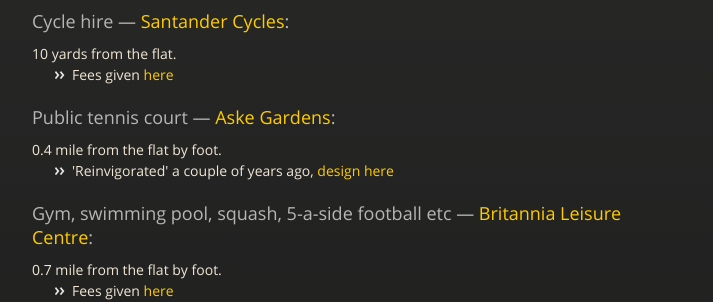
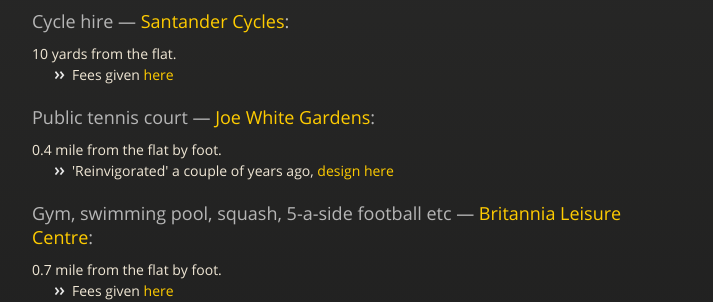
Before and after one commit to owenlydiard/3ibc, a Jekyll site: the page built from facilities.html, in a window 1280 px wide. Shown: the part 239-541 px from the top of the page, without its empty margins (283-996 px from the left). Built offline with Jekyll 4.4.1, drawn with Linux system fonts in a browser that asks for light colours; nearby versions of some CDN libraries.

Commit message:
Aske gardens now 'Joe White' gardens.

```diff
--- a/facilities.html
+++ b/facilities.html
@@ -11,7 +11,7 @@
 <li>Fees given <a href="https://tfl.gov.uk/modes/cycling/santander-cycles/what-you-pay">here</a></li>
 </ul>
 
-<h3>Public tennis court &mdash; <a href="http://www.hackney.gov.uk/aske-gardens.htm">Aske Gardens</a>:</h3>
+<h3>Public tennis court &mdash; <a href="https://www.hackney.gov.uk/libraries-parks-and-leisure/parks-and-green-spaces/parks-list/joe-white-gardens">Joe White Gardens</a>:</h3>
 0.4 mile from the flat by foot.
 <ul>
 <li>'Reinvigorated' a couple of years ago, <a href="https://web.archive.org/web/20121027110304/http://www.hackney.gov.uk/Assets/Documents/Aske-gardens-design.pdf">design here</a></li>
```
